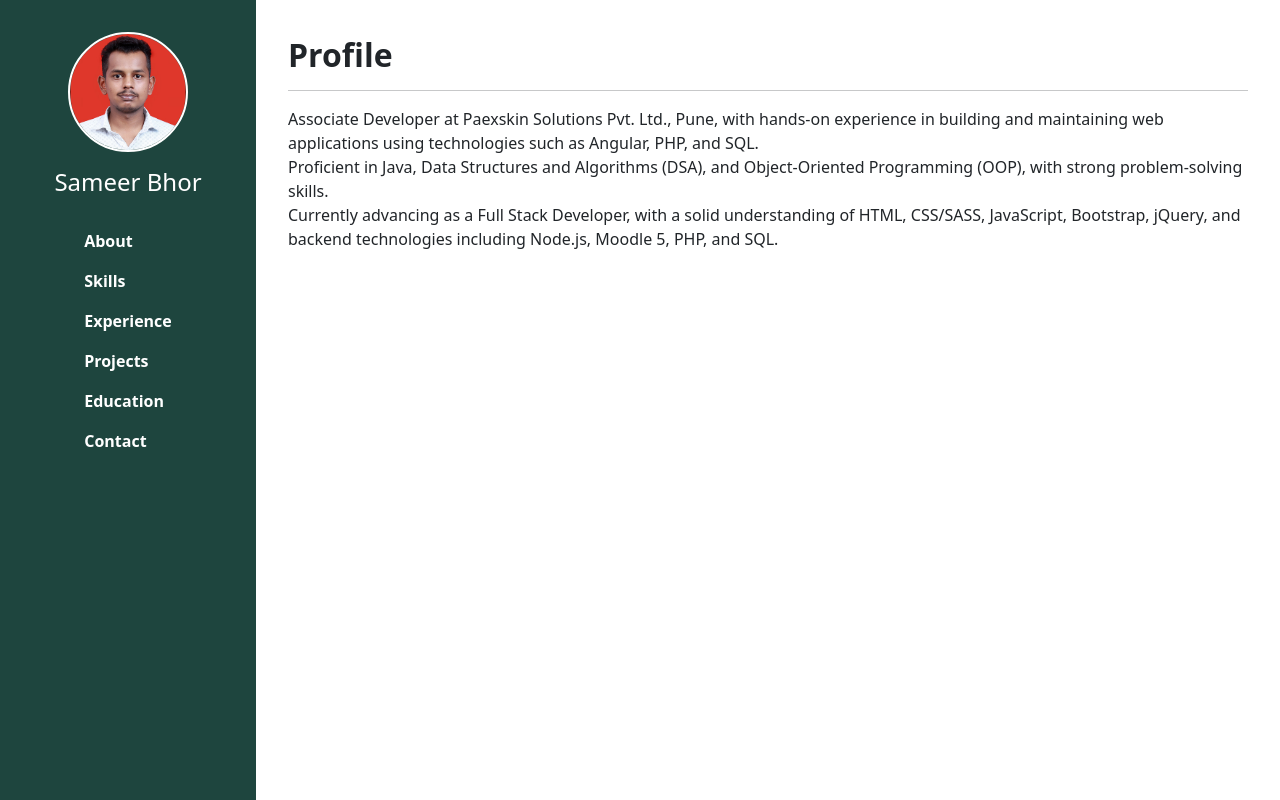
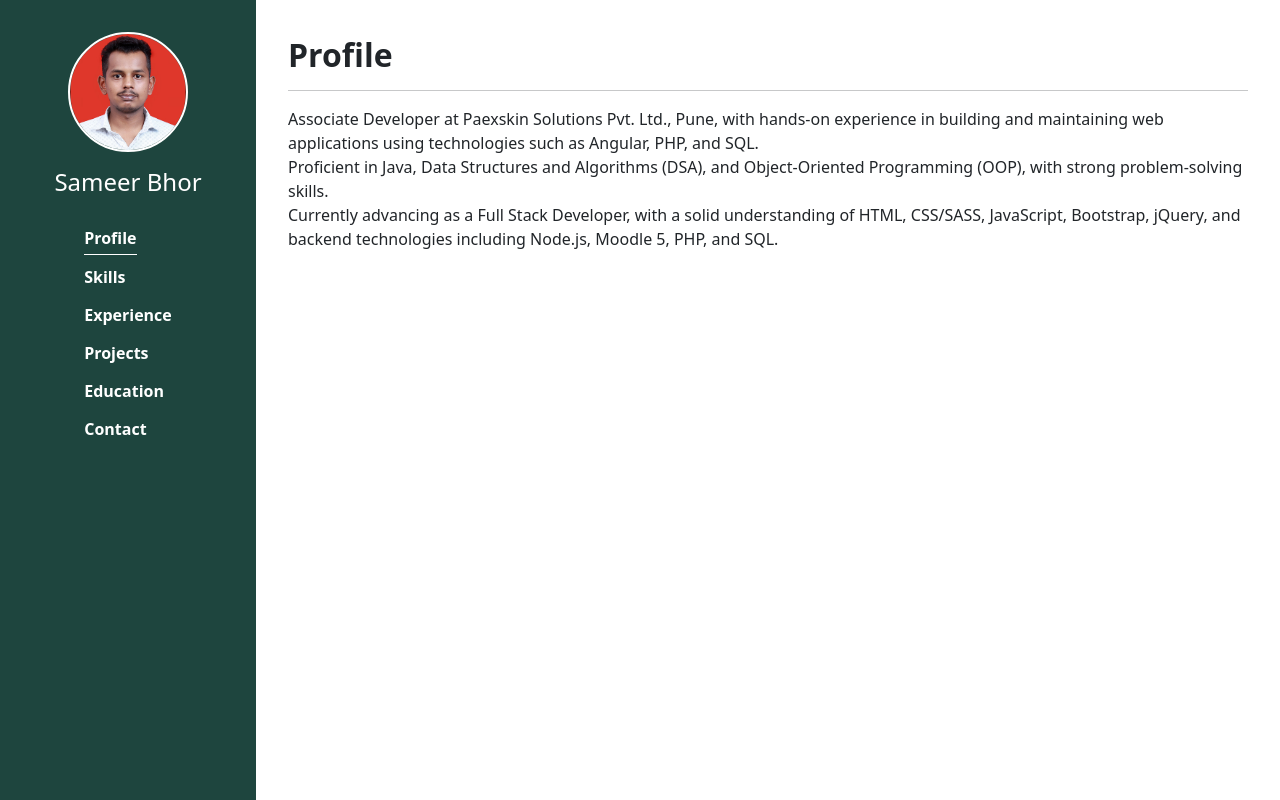
Before and after one commit to Sameerbhor17/portfolio, an Angular app: page / in a window 1280 px wide. Built offline with nearby package versions, Linux system fonts and the light colour scheme.

Commit message:
my-portfolio-app-navbar-bottom-border-related-changes

```diff
--- a/src/app/components/navbar/navbar.html
+++ b/src/app/components/navbar/navbar.html
@@ -6,11 +6,11 @@
   <h4 class="text-center mb-4">Sameer Bhor</h4>
 
   <ul class="nav nav-pills flex-column font-weight-bold">
-    <li class="nav-item"><a class="nav-link text-white" routerLink="/">About</a></li>
-    <li class="nav-item"><a class="nav-link text-white" routerLink="/skills">Skills</a></li>
-    <li class="nav-item"><a class="nav-link text-white" routerLink="/experience">Experience</a></li>
-    <li class="nav-item"><a class="nav-link text-white" routerLink="/projects">Projects</a></li>
-    <li class="nav-item"><a class="nav-link text-white" routerLink="/education">Education</a></li>
-    <li class="nav-item"><a class="nav-link text-white" routerLink="/contact">Contact</a></li>
+    <li class="nav-item"><a class="nav-link text-white pb-1" routerLink="/" routerLinkActive="active-tab" [routerLinkActiveOptions]="{ exact: true }">Profile</a></li>
+    <li class="nav-item"><a class="nav-link text-white pb-1" routerLink="/skills" routerLinkActive="active-tab">Skills</a></li>
+    <li class="nav-item"><a class="nav-link text-white pb-1" routerLink="/experience" routerLinkActive="active-tab">Experience</a></li>
+    <li class="nav-item"><a class="nav-link text-white pb-1" routerLink="/projects" routerLinkActive="active-tab">Projects</a></li>
+    <li class="nav-item"><a class="nav-link text-white pb-1" routerLink="/education" routerLinkActive="active-tab">Education</a></li>
+    <li class="nav-item"><a class="nav-link text-white pb-1" routerLink="/contact" routerLinkActive="active-tab">Contact</a></li>
   </ul>
 </div>
--- a/src/styles.css
+++ b/src/styles.css
@@ -6,7 +6,18 @@
   padding-top: 1rem !important;
 }
 
-.sidebar .nav-link:hover {
+.active-tab {
+  border-bottom: white 1px solid;
+  border-radius: unset !important;
+}
+
+.nav-pills .nav-link {
+  display: inline-block !important;
+  padding: 0;
+  margin: 5px 0;
+}
+
+/* .sidebar .nav-link:hover {
   background-color: #495057;
   border-radius: 5px;
-}
+} */
```
